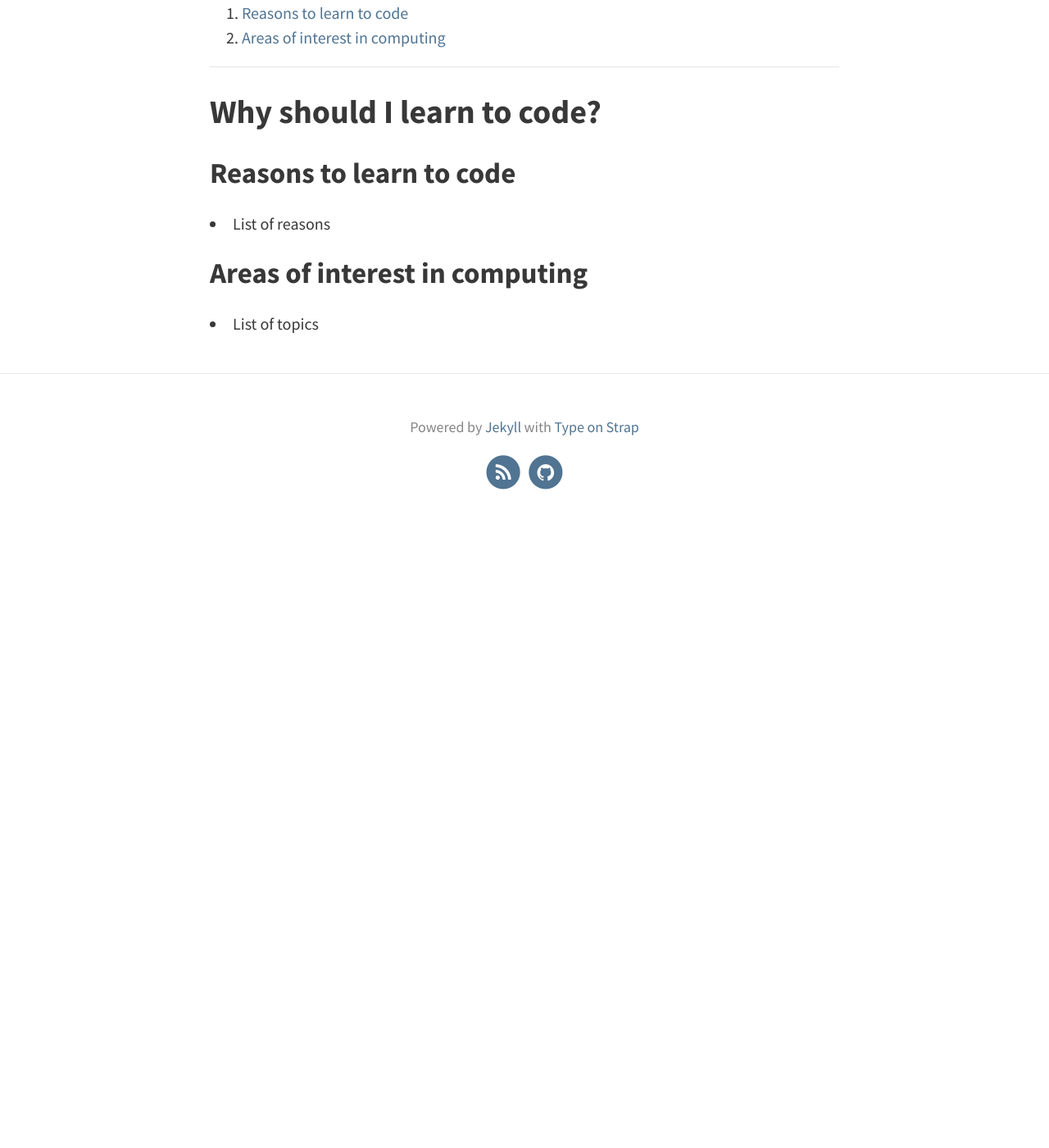
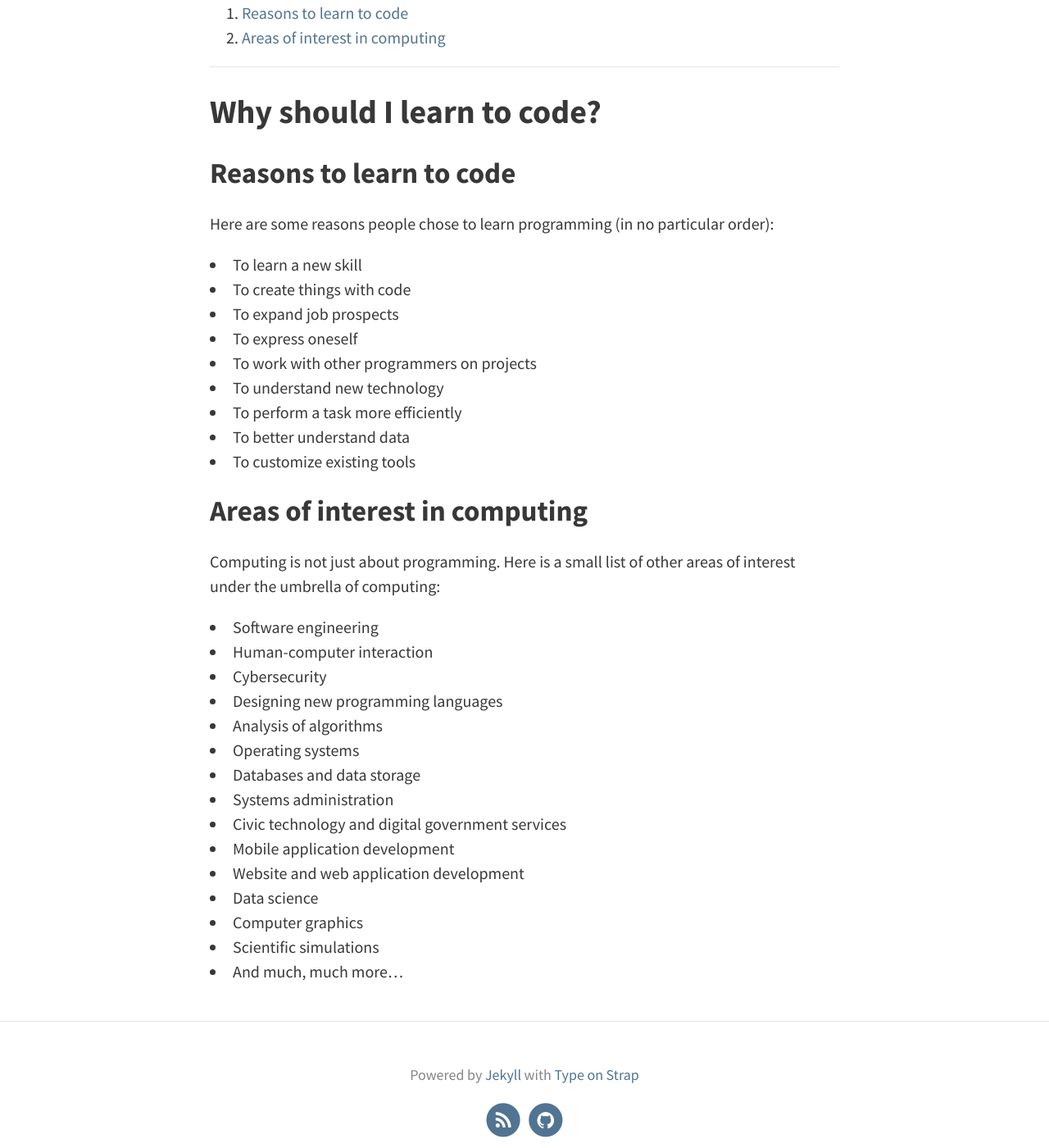
Before and after one commit to maryvo/nanobook, a Jekyll site: the page built from _lessons/orientation01.md, in a window 1280 px wide and 1400 px high, scrolled down 538 px. Shown: the whole window at 82% size. Built offline with Jekyll 4.4.1, drawn with Linux system fonts in a browser that asks for light colours; before the commit the page ends 1207 px from its top, so only the background shows below that.

Commit message:
Update orientation01.md

```diff
--- a/_lessons/orientation01.md
+++ b/_lessons/orientation01.md
@@ -11,8 +11,34 @@ toc: true
 
 ## Reasons to learn to code
 
-- List of reasons
+Here are some reasons people chose to learn programming (in no particular order):
+
+- To learn a new skill
+- To create things with code
+- To expand job prospects
+- To express oneself
+- To work with other programmers on projects
+- To understand new technology
+- To perform a task more efficiently
+- To better understand data
+- To customize existing tools
 
 ## Areas of interest in computing
 
-- List of topics
+Computing is not just about programming. Here is a small list of other areas of interest under the umbrella of computing:
+
+- Software engineering
+- Human-computer interaction
+- Cybersecurity
+- Designing new programming languages
+- Analysis of algorithms
+- Operating systems
+- Databases and data storage
+- Systems administration
+- Civic technology and digital government services
+- Mobile application development
+- Website and web application development
+- Data science
+- Computer graphics
+- Scientific simulations
+- And much, much more...
```
